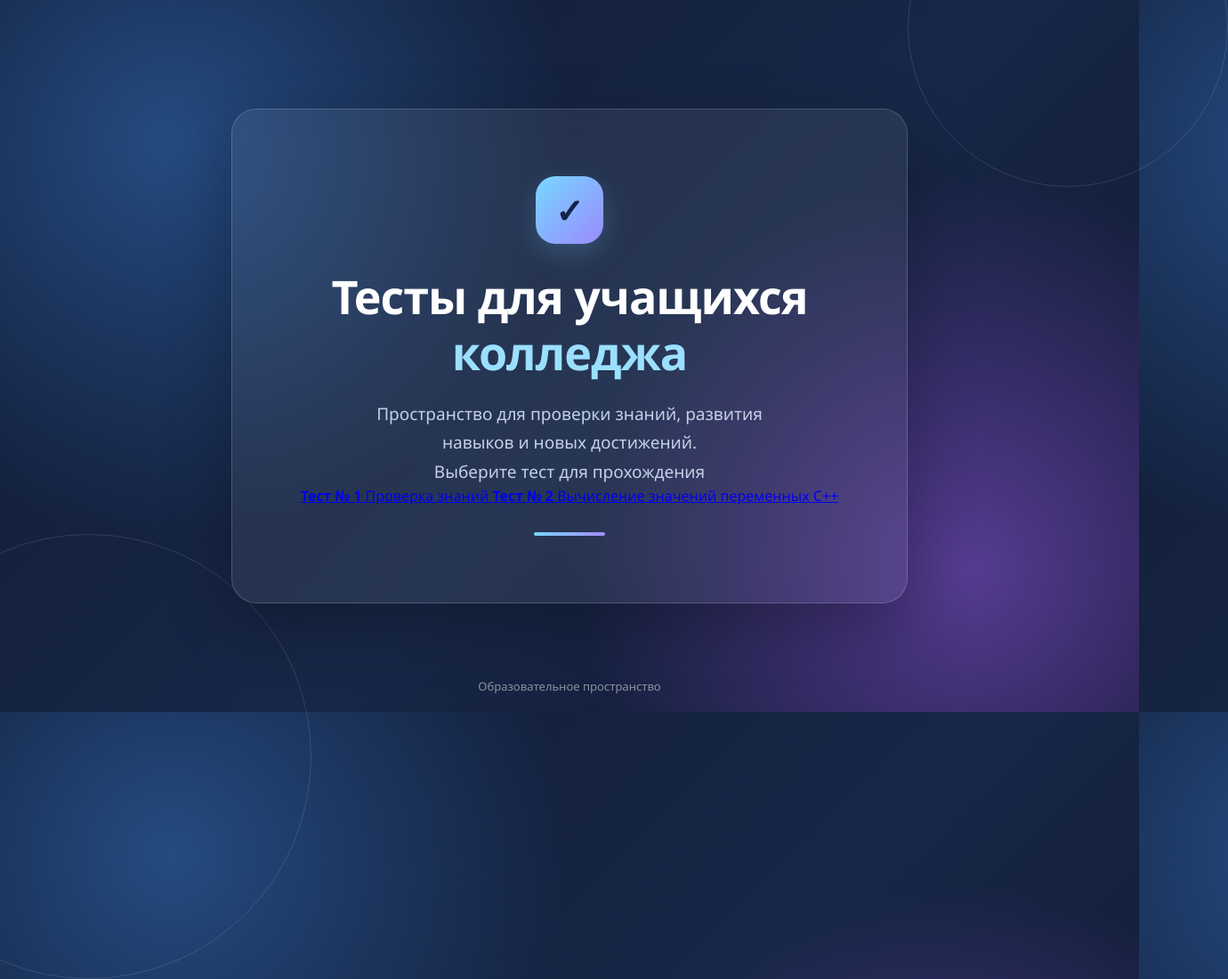
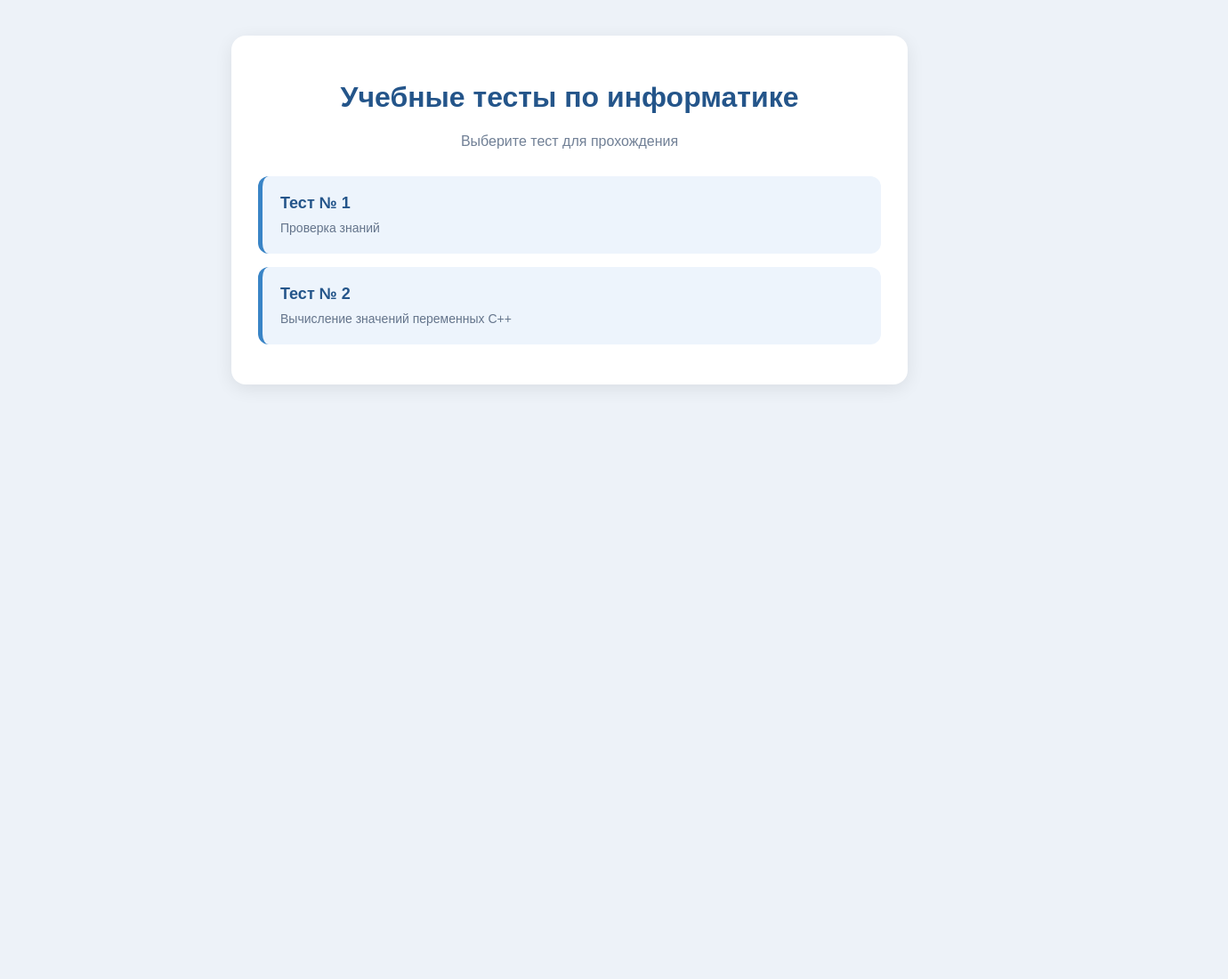
Before and after one commit to lupasprog/test, a plain HTML site: page index.html in a window 1280 px wide. Shown: the whole page at 89% size, 1380 px wide, since content can reach past the window. After the commit the page ends 800 px from the top, so only its background shows below. Drawn offline with Linux system fonts and the light colour scheme.

Commit message:
Update index.html

```diff
--- a/index.html
+++ b/index.html
@@ -3,165 +3,63 @@
 <html lang="ru">
 <head>
 <meta charset="UTF-8">
-  <meta name="viewport" content="width=device-width, initial-scale=1.0">
-  <title>Тесты для учащихся колледжа</title>
-
+<meta name="viewport" content="width=device-width, initial-scale=1">
+<title>Учебные тесты</title>
 <style>
-    * {
+body {
+    font-family: Arial, sans-serif;
+    background: #edf2f8;
     margin: 0;
-      padding: 0;
-      box-sizing: border-box;
+    padding: 40px 15px;
+    color: #26344a;
 }
-
-    body {
-      min-height: 100vh;
-      display: flex;
-      justify-content: center;
-      align-items: center;
-      padding: 24px;
-      overflow: hidden;
-      font-family: "Segoe UI", Arial, sans-serif;
-      background:
-        radial-gradient(circle at 15% 20%, #254b80 0, transparent 35%),
-        radial-gradient(circle at 85% 80%, #563b91 0, transparent 35%),
-        linear-gradient(135deg, #101b35, #172747 55%, #11152f);
-      color: white;
+.container {
+    max-width: 700px;
+    margin: auto;
+    background: white;
+    padding: 30px;
+    border-radius: 16px;
+    box-shadow: 0 5px 20px #00000015;
 }
-
-    .decoration {
-      position: absolute;
-      border: 1px solid rgba(255, 255, 255, 0.12);
-      border-radius: 50%;
-      pointer-events: none;
+h1 {
+    text-align: center;
+    color: #24558a;
 }
-
-    .circle-one {
-      width: 360px;
-      height: 360px;
-      top: -150px;
-      right: -100px;
+.subtitle {
+    text-align: center;
+    color: #718096;
+    margin-bottom: 30px;
 }
-
-    .circle-two {
-      width: 500px;
-      height: 500px;
-      bottom: -300px;
-      left: -150px;
+.test {
+    display: block;
+    padding: 20px;
+    margin: 15px 0;
+    background: #edf4fc;
+    border-radius: 12px;
+    text-decoration: none;
+    color: #24558a;
+    border-left: 5px solid #3984c6;
 }
-
-    .card {
-      position: relative;
-      width: min(760px, 100%);
-      padding: clamp(35px, 7vw, 75px) 25px;
-      text-align: center;
-      background: rgba(255, 255, 255, 0.07);
-      border: 1px solid rgba(255, 255, 255, 0.17);
-      border-radius: 28px;
-      box-shadow: 0 25px 70px rgba(0, 0, 0, 0.25);
-      backdrop-filter: blur(14px);
-      animation: appear 1s ease-out;
+.test:hover {
+    background: #dceafa;
 }
-
-    .symbol {
-      display: inline-flex;
-      align-items: center;
-      justify-content: center;
-      width: 76px;
-      height: 76px;
-      margin-bottom: 28px;
-      border-radius: 22px;
-      background: linear-gradient(135deg, #76d8ff, #9b8aff);
-      color: #142344;
-      font-size: 38px;
-      font-weight: 700;
-      box-shadow: 0 10px 30px rgba(118, 216, 255, 0.2);
+.test strong {
+    display: block;
+    font-size: 18px;
+    margin-bottom: 8px;
 }
-
-    h1 {
-      font-size: clamp(30px, 5.5vw, 52px);
-      line-height: 1.2;
-      font-weight: 700;
-      letter-spacing: -1px;
-      margin-bottom: 22px;
-    }
-
-    h1 span {
-      color: #9bdfff;
-    }
-
-    .subtitle {
-      max-width: 480px;
-      margin: 0 auto;
-      color: #c4d1e8;
-      font-size: clamp(16px, 2.5vw, 19px);
-      line-height: 1.7;
-    }
-
-    .line {
-      width: 80px;
-      height: 4px;
-      margin: 30px auto 0;
-      border-radius: 10px;
-      background: linear-gradient(90deg, #76d8ff, #a58bff);
-    }
-
-    .footer {
-      position: absolute;
-      bottom: 20px;
-      left: 0;
-      width: 100%;
-      text-align: center;
-      color: rgba(255, 255, 255, 0.5);
-      font-size: 13px;
-    }
-
-    @keyframes appear {
-      from {
-        opacity: 0;
-        transform: translateY(18px);
-      }
-      to {
-        opacity: 1;
-        transform: translateY(0);
-      }
-    }
-
-    @media (max-width: 480px) {
-      .card {
-        border-radius: 22px;
-      }
-
-      .symbol {
-        width: 64px;
-        height: 64px;
-        font-size: 32px;
-      }
-    }
-
-    @media (prefers-reduced-motion: reduce) {
-      .card {
-        animation: none;
-      }
+.test span {
+    font-size: 14px;
+    color: #64748b;
 }
 </style>
 </head>
 
 <body>
-  <div class="decoration circle-one"></div>
-  <div class="decoration circle-two"></div>
+<div class="container">
 
-  <main class="card">
-    <div class="symbol" aria-hidden="true">✓</div>
+<h1>Учебные тесты по информатике</h1>
 
-    <h1>
-      Тесты для учащихся<br>
-      <span>колледжа</span>
-    </h1>
-
-    <p class="subtitle">
-      Пространство для проверки знаний,
-      развития навыков и новых достижений.
-    </p>
 <p class="subtitle">
 Выберите тест для прохождения
 </p>
@@ -176,15 +74,6 @@
 <span>Вычисление значений переменных C++</span>
 </a>
 
-    <div class="line"></div>
-  </main>
-
-
-
-
-
-  <footer class="footer">
-    Образовательное пространство
-  </footer>
+</div>
 </body>
 </html>
```
Lines whose indentation alone changed are shown as unchanged.
